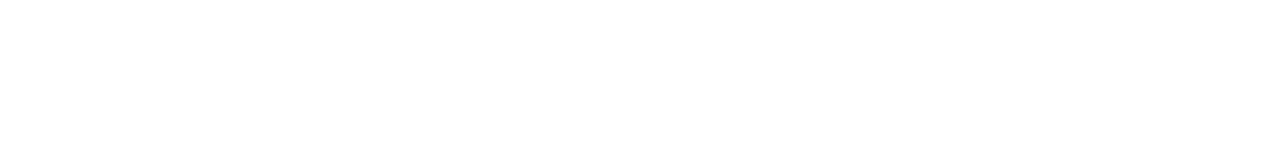
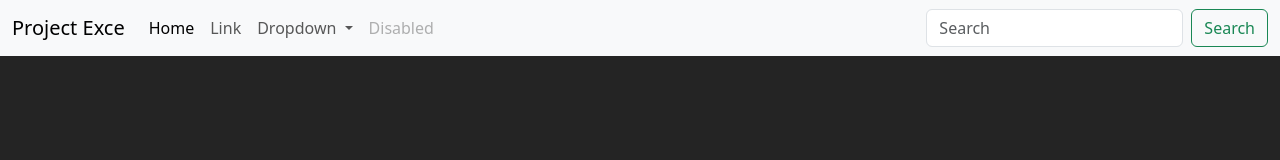
Before and after one commit to Jayden-747/1800_202410_BBY13, a plain HTML site: page index.html in a window 1280 px wide. Drawn offline with nearby package versions, Linux system fonts and the light colour scheme.

Commit message:
added navbar to index.html

```diff
--- a/index.html
+++ b/index.html
@@ -2,7 +2,7 @@
 <html lang="en">
 
 <head>
-    <title>My BCIT Project</title>
+    <title>Project Exce</title>
     <meta name="comp1800 template" content="My 1800 App">
 
     <!-- Required meta tags -->
@@ -10,11 +10,16 @@
     <meta name="viewport" content="width=device-width, initial-scale=1">
 
     <!-- Bootstrap Library CSS CDN go here -->
+    <link href="https://cdn.jsdelivr.net/npm/bootstrap@5.3.2/dist/css/bootstrap.min.css" rel="stylesheet"
+        integrity="sha384-T3c6CoIi6uLrA9TneNEoa7RxnatzjcDSCmG1MXxSR1GAsXEV/Dwwykc2MPK8M2HN" crossorigin="anonymous">
     <!-- Boostrap Library JS CDN  go here -->
+    <script src="https://cdn.jsdelivr.net/npm/bootstrap@5.3.2/dist/js/bootstrap.bundle.min.js"
+        integrity="sha384-C6RzsynM9kWDrMNeT87bh95OGNyZPhcTNXj1NW7RuBCsyN/o0jlpcV8Qyq46cDfL" crossorigin="anonymous"></script>
 
     <!-- Other libraries go here -->
 
     <!-- Link to styles of your own -->
+    <link rel="stylesheet" href="./style.css">
     <!-- <link rel="stylesheet" href="./styles/style.css"> -->
 
 </head>
@@ -25,7 +30,42 @@
     <!-- Your HTML Layout go here -->
     <!------------------------------>
     <!-- Stuff for body goes here -->
-
+    <nav class="navbar navbar-expand-lg bg-body-tertiary">
+        <div class="container-fluid">
+          <a class="navbar-brand" href="#">Project Exce</a>
+          <button class="navbar-toggler" type="button" data-bs-toggle="collapse" data-bs-target="#navbarSupportedContent" aria-controls="navbarSupportedContent" aria-expanded="false" aria-label="Toggle navigation">
+            <span class="navbar-toggler-icon"></span>
+          </button>
+          <div class="collapse navbar-collapse" id="navbarSupportedContent">
+            <ul class="navbar-nav me-auto mb-2 mb-lg-0">
+              <li class="nav-item">
+                <a class="nav-link active" aria-current="page" href="#">Home</a>
+              </li>
+              <li class="nav-item">
+                <a class="nav-link" href="#">Link</a>
+              </li>
+              <li class="nav-item dropdown">
+                <a class="nav-link dropdown-toggle" href="#" role="button" data-bs-toggle="dropdown" aria-expanded="false">
+                  Dropdown
+                </a>
+                <ul class="dropdown-menu">
+                  <li><a class="dropdown-item" href="#">Action</a></li>
+                  <li><a class="dropdown-item" href="#">Another action</a></li>
+                  <li><hr class="dropdown-divider"></li>
+                  <li><a class="dropdown-item" href="#">Something else here</a></li>
+                </ul>
+              </li>
+              <li class="nav-item">
+                <a class="nav-link disabled" aria-disabled="true">Disabled</a>
+              </li>
+            </ul>
+            <form class="d-flex" role="search">
+              <input class="form-control me-2" type="search" placeholder="Search" aria-label="Search">
+              <button class="btn btn-outline-success" type="submit">Search</button>
+            </form>
+          </div>
+        </div>
+      </nav>
 
     <!---------------------------------------------->
     <!-- Your own JavaScript functions go here    -->
--- /dev/null
+++ b/style.css
@@ -0,0 +1,5 @@
+body {
+    margin: 0;
+    padding: 0;
+    background-color: rgb(36, 36, 36);
+}
```
